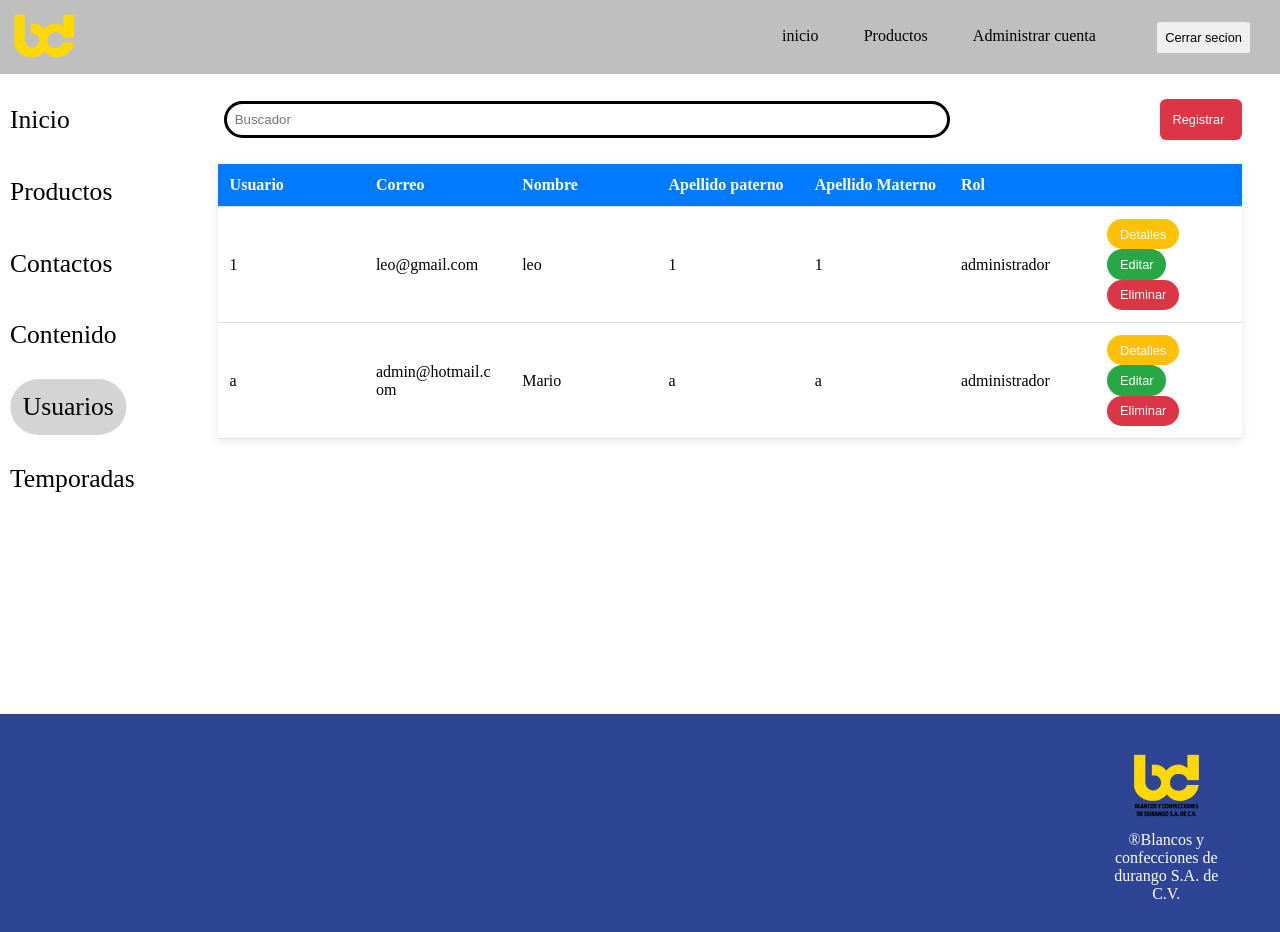
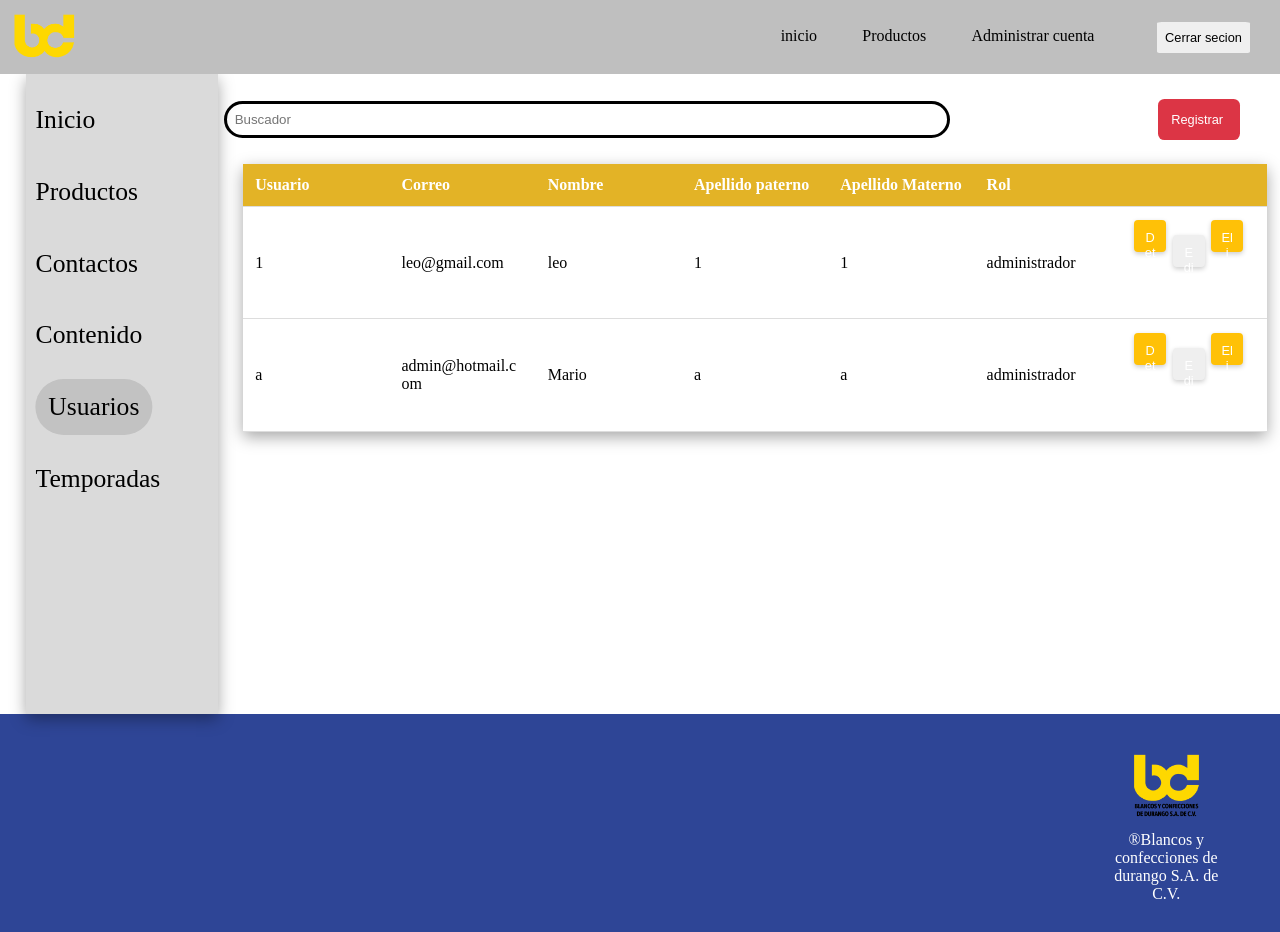
Before and after one commit to Matt2130/ProyectoIntegradora_cuatri3, a Flask app: page /administrador_user in a window 1280 px wide. Run offline with Flask 3, Linux system fonts and the light colour scheme; a user stored in the database is signed in; data comes from the database, SQL or seed files in the repository; some libraries are stand-ins or nearby versions.

Commit message:
avance 48

```diff
--- a/Integradora/static/css/administrador.css
+++ b/Integradora/static/css/administrador.css
@@ -9,15 +9,19 @@ main{
 }
 /*Primera parte*/
 .seleccionado{
-    background-color: rgba(151, 151, 151, 0.411);
     border-radius: 15vw;
     padding: 1vw;
+    background-color: #c2c2c2;
 }
 
 #administracion-menu{
     margin-left: 2vw;
     box-sizing: border-box;
     width: 15%;
+    background-color: #dadada;
+    z-index: 1;
+    padding-left: 2vw;
+    box-shadow: rgba(0, 0, 0, 0.35) 0px 5px 15px;
 }
 
 #administracion-menu ul {
@@ -72,7 +76,7 @@ main{
     height: 120%;
     top: -10%;
     box-sizing: border-box;
-    background-color: white;
+    background-color: #dadada;
     display: flex;
     align-items: center;
     z-index: -10;
@@ -84,6 +88,7 @@ main{
     text-transform: capitalize;
     transform: translateX(calc(-0.15em * 3 - 0.08em * 2));
     transition: 0.3s;
+    width: 50%;
 }
 
 #administracion-menu li:hover span {
@@ -96,13 +101,14 @@ main{
     width: 100%;
     display: flex;
     flex-wrap: wrap;
+    margin-left: 2vw;
 }
 /*Tabla de la segunda parte*/
 table {
     width: 100%;
     border-collapse: collapse;
     margin: 20px 0;
-    box-shadow: 0 2px 10px rgba(0, 0, 0, 0.1);
+    box-shadow: rgba(0, 0, 0, 0.35) 0px 5px 15px;
     background-color: #fff;
     /**/
     table-layout: fixed;
@@ -110,7 +116,7 @@ table {
 }
 
 thead {
-    background-color: #007bff;
+    background-color: #e3b326;
     color: #ffffff;
 }
 
@@ -133,22 +139,61 @@ button {
     cursor: pointer;
     transition: background-color 0.3s;
     font-size: 1vw;
-}
-
-.detalles {
-    background-color: #ffc107;
-}
-
-.editar {
-    background-color: #28a745;
-}
-
-.eliminar {
-    background-color: #dc3545;
+    margin: 0.1vw;
 }
 
 button:hover {
     opacity: 0.9;
+}
+
+
+.disabled {
+    opacity: 0.5;
+    cursor: not-allowed;
+}
+.eliminar {
+    box-shadow: 0px 2px 5px rgba(0, 0, 0, 0.2); /* Sombra pequeña alrededor del botón */
+    background-color: #ffc107; /* Fondo amarillo */
+    border: none;
+    padding: 10px;
+    border-radius: 4px; /* Opcional: bordes redondeados */
+    display: inline-block;
+    align-items: center;
+    justify-content: center;
+    height: 2.5vw;
+    width: 2.5vw;
+}
+.detalles {
+    box-shadow: 0px 2px 5px rgba(0, 0, 0, 0.2); /* Sombra pequeña alrededor del botón */
+    background-color: #ffc107; /* Fondo amarillo */
+    border: none;
+    padding: 10px;
+    border-radius: 4px; /* Opcional: bordes redondeados */
+    display: inline-block;
+    align-items: center;
+    justify-content: center;
+    height: 2.5vw;
+    width: 2.5vw;
+}
+
+.editar {
+    box-shadow: 0px 2px 5px rgba(0, 0, 0, 0.2); /* Sombra pequeña alrededor del botón */
+    border: none;
+    padding: 10px;
+    border-radius: 4px; /* Opcional: bordes redondeados */
+    display: inline-block;
+    align-items: center;
+    justify-content: center;
+    height: 2.5vw;
+    width: 2.5vw;
+}
+.icon-del{
+    fill: rgb(11, 10, 10); /* Color del icono blanco */
+}
+.icon-edit{
+    stroke: #ffc107; /* Color del contorno */
+    stroke-width: 1px; /* Grosor del contorno */
+    fill: #ffc107; /* Color del icono blanco */
 }
 /*//////////////////////////////////////////*/
 .arriba{
```
Also changed, not shown: other parts of Integradora/static/css/administrador.css (+57 -7 lines).
